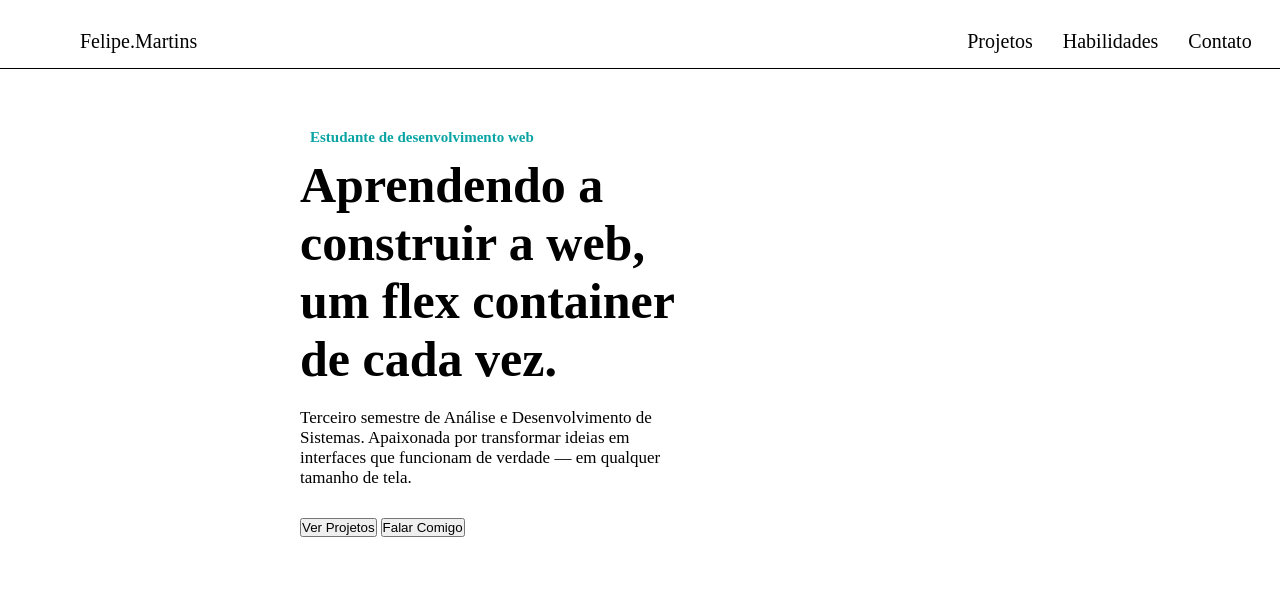
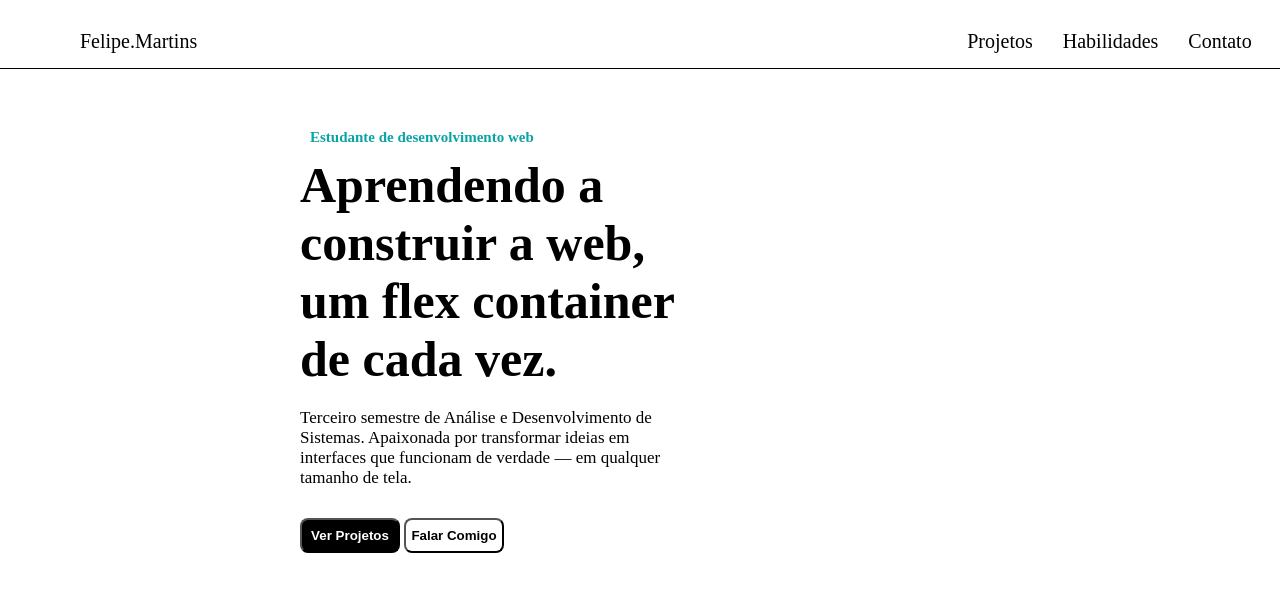
Before and after one commit to Phelps67/portifoliopro, a plain HTML site: page index.html in a window 1280 px wide. Drawn offline with Linux system fonts and the light colour scheme.

Commit message:
feat: Decoração do botão no css

```diff
--- a/index.html
+++ b/index.html
@@ -30,9 +30,8 @@
         interfaces que funcionam de verdade — em qualquer <br>
         tamanho de tela.</p>
         <button id="butao1">Ver Projetos</button>
-        <button>Falar Comigo</button>
+        <button id="butao2">Falar Comigo</button>
 </div>
-
 
 </body>
 </html>
--- a/style.css
+++ b/style.css
@@ -43,4 +43,18 @@ header{
 #butao1{
     margin-left: 300px;
     margin-top: 30px;
+    background-color: black;
+    color: white;
+    font-weight: bold;
+    width: 100px;
+    height: 35px;
+    border-radius: 8px;
 }
+#butao2{
+    background-color: white;
+    color: black;
+    font-weight: bold;
+    width: 100px;
+    height: 35px;
+    border-radius: 8px;
+}
```
